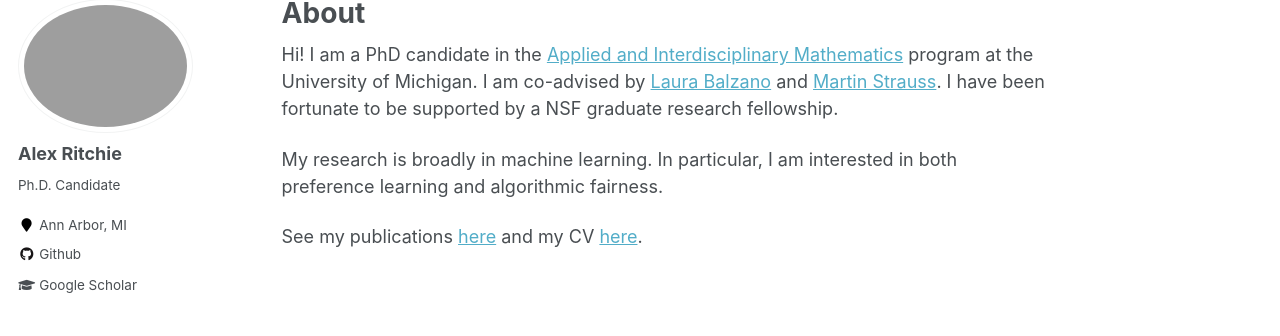
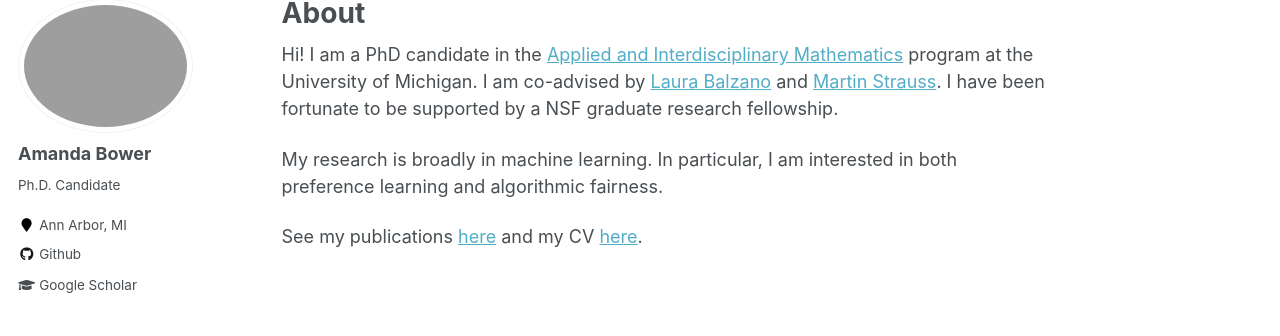
Before and after one commit to Amandarg/amandarg.github.io, a Jekyll site: the page built from _pages/about.md, in a window 1280 px wide. Shown: the part 119-455 px from the top of the page. Built offline with Jekyll 4.4.1, drawn with Linux system fonts in a browser that asks for light colours.

Commit message:
Update _config.yml

```diff
--- a/_config.yml
+++ b/_config.yml
@@ -10,7 +10,7 @@ locale                   : "en-US"
 title                    : "Amanda Bower"
 title_separator          : "-"
 name                     : &name "Amanda Bower"
-description              : &description "Ph.D Candidate at University of Michigan"
+description              : &description "Ph.D Candidate in Applied and Interdisciplinary at University of Michigan"
 url                      : https://amandarg.github.io # the base hostname & protocol for your site e.g. "https://mmistakes.github.io"
 baseurl                  : "" # the subpath of your site, e.g. "/blog"
 repository               : "amandarg.github.io/"
@@ -80,13 +80,13 @@ analytics:
 
 # Site Author
 author:
-  name             : "Alex Ritchie"
+  name             : "Amanda Bower"
   avatar           : "profile_img.png"
   bio              : "Ph.D. Candidate"
   location         : "Ann Arbor, MI"
   employer         :
   pubmed           :
-  googlescholar    : "https://scholar.google.com/citations?user=os5KeBAAAAAJ&hl=en&oi=ao"
+  googlescholar    : "https://scholar.google.com/citations?user=J3r0-xIAAAAJ&hl=en"
   email            :
   researchgate     :  # example: "https://www.researchgate.net/profile/yourprofile"
   uri              :
@@ -96,7 +96,7 @@ author:
   flickr           :
   facebook         :
   foursquare       :
-  github           : "aritchie9590"
+  github           : "amandarg"
   google_plus      :
   keybase          :
   instagram        :
```
